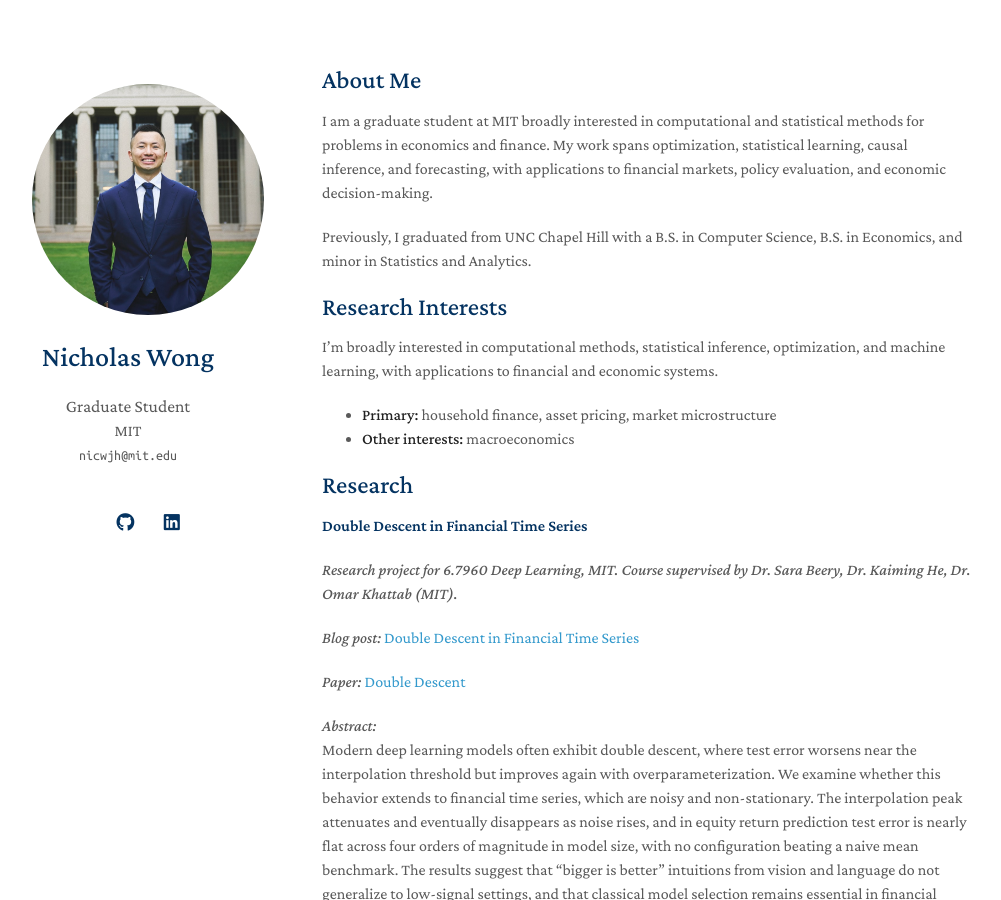
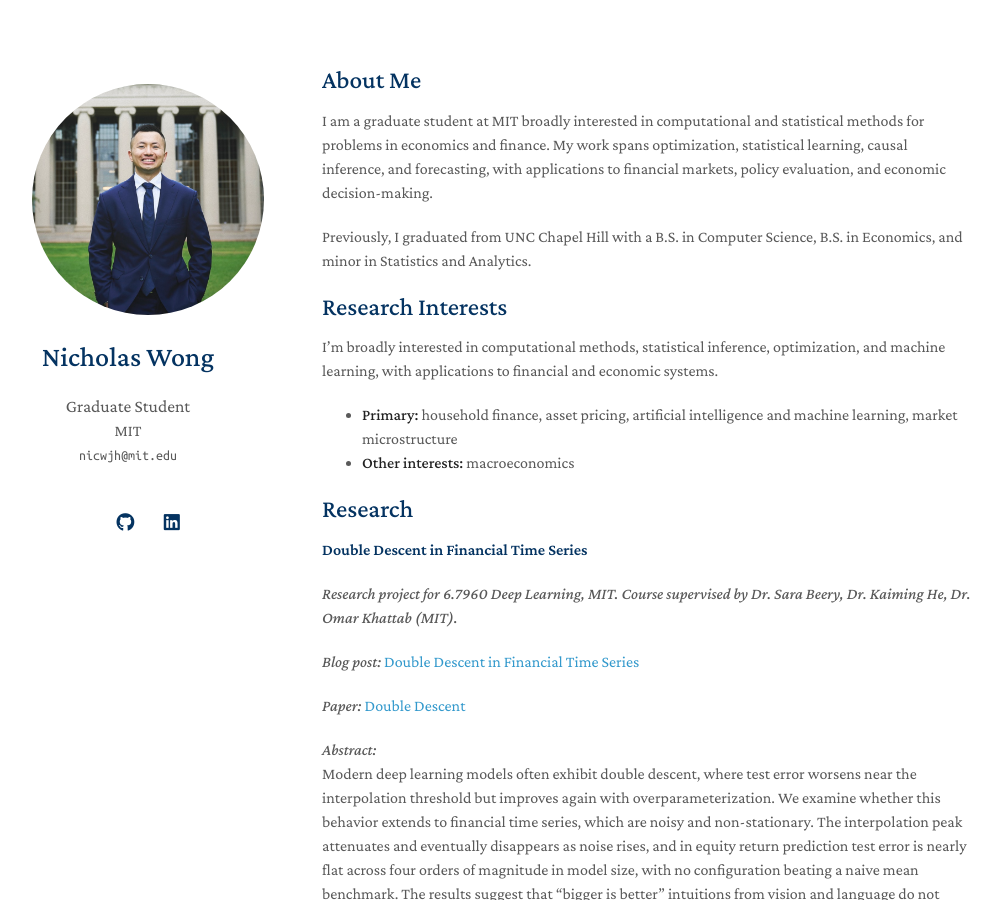
Before and after one commit to nicwjh/nicwjh.github.io, a Jekyll site: the page built from index.md, in a window 1280 px wide and 900 px high. Shown: the whole window, without its empty margins (148-1149 px from the left). Built offline with Jekyll 4.4.1, drawn with Linux system fonts in a browser that asks for light colours; a style sheet for code colours, icons or effects is not loaded; our own code applies the rules of GitHub Pages for plain Markdown files.

Commit message:
Update index.md

```diff
--- a/index.md
+++ b/index.md
@@ -13,7 +13,7 @@
 
 I'm broadly interested in computational methods, statistical inference, optimization, and machine learning, with applications to financial and economic systems.
 
-- **Primary:** household finance, asset pricing, market microstructure
+- **Primary:** household finance, asset pricing, artificial intelligence and machine learning, market microstructure
 - **Other interests:**  macroeconomics
 
 ## Research
```
